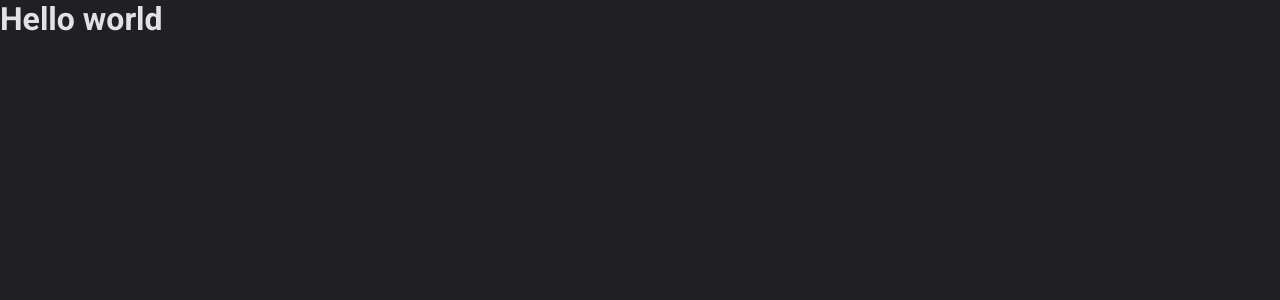
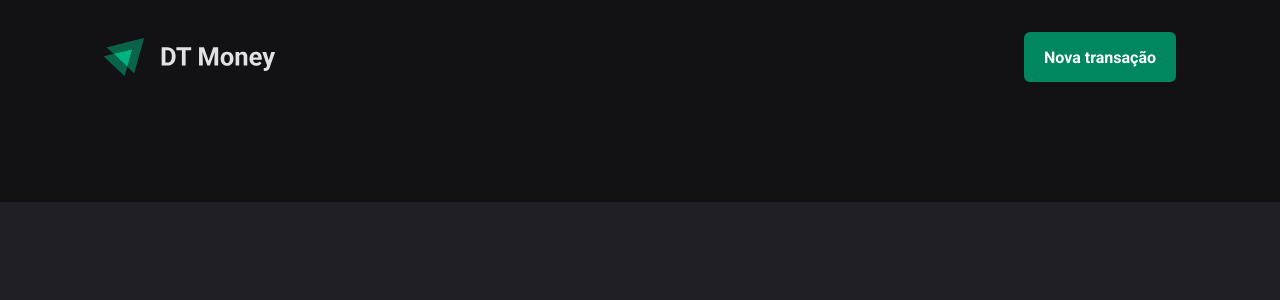
Before and after one commit to Fellippemfv/rocketseat-react-project-3, a React (Vite) app: page / in a window 1280 px wide. Shown: the top 300 px of the page. Built offline with nearby package versions, Linux system fonts and the light colour scheme.

Commit message:
Create page transactions and component header

```diff
--- a/src/App.tsx
+++ b/src/App.tsx
@@ -1,4 +1,5 @@
 import { ThemeProvider } from "styled-components";
+import { Transactions } from "./pages/Transactions";
 import { GlobalStyle } from "./styles/global";
 import { defaultTheme } from "./styles/themes/default";
 
@@ -8,7 +9,8 @@
   return (
     <ThemeProvider theme={defaultTheme}>
       <GlobalStyle />
-      <h1>Hello world</h1>
+
+      <Transactions />
     </ThemeProvider>
   )
 }
--- /dev/null
+++ b/src/components/Header/index.tsx
@@ -0,0 +1,15 @@
+import { HeaderContainer, HeaderContent, NewTransactionButton } from "./styles";
+
+import logoImg from "../../assets/Logo.svg";
+
+export function Header() {
+    return (
+        <HeaderContainer>
+            <HeaderContent>
+                <img src={logoImg} alt="" />
+
+                <NewTransactionButton>Nova transação</NewTransactionButton>
+            </HeaderContent>
+        </HeaderContainer>
+    )
+}
--- /dev/null
+++ b/src/components/Header/styles.ts
@@ -0,0 +1,33 @@
+import styled from "styled-components";
+
+export const HeaderContainer = styled.header`
+    background: ${props => props.theme["gray-900"]};
+    padding: 2rem 0 7.5rem;
+`;
+
+export const HeaderContent = styled.div`
+    width: 100%;
+    max-width: 1120px;
+    margin: 0 auto;
+    padding: 0 1.5rem;
+
+    display: flex;
+    justify-content: space-between;
+    align-items: center;
+`;
+
+export const NewTransactionButton = styled.button`
+    height: 50px;
+    border: 0;
+    background: ${props => props.theme["green-500"]};
+    color: ${props => props.theme.white};
+    font-weight: bold;
+    padding: 0 1.25rem;
+    border-radius: 6px;
+    cursor: pointer;
+
+    &:hover {
+        background: ${props => props.theme["green-700"]};
+        transition: background-color 0.2s;
+    }
+`;
--- /dev/null
+++ b/src/pages/Transactions/index.tsx
@@ -0,0 +1,9 @@
+import { Header } from "../../components/Header";
+
+export function Transactions() {
+    return (
+        <div>
+            <Header />
+        </div>
+    )
+}
```
Also changed, not shown: src/assets/Logo.svg (added), src/pages/Transactions/styles.ts (added).
